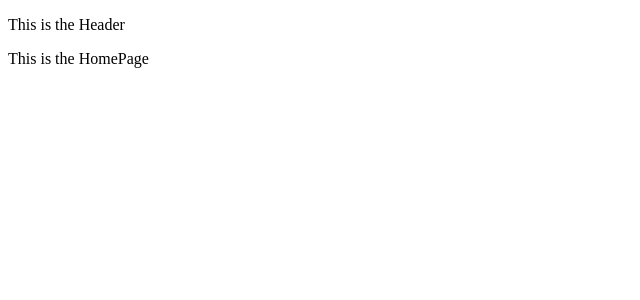
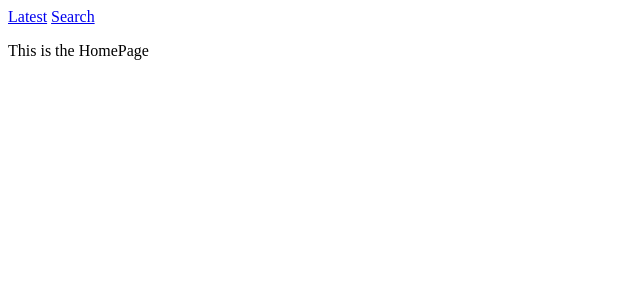
Before and after one commit to noelledusahel/se-code--challenge-solution, a React (Create React App) app: page / in a window 1280 px wide. Shown: the top 300 px of the page, without its empty margins (0-640 px from the left). Built offline with nearby package versions, Linux system fonts and the light colour scheme.

Commit message:
fetch image URL

```diff
--- a/src/App.js
+++ b/src/App.js
@@ -1,11 +1,13 @@
 import React from 'react';
+import AppRouter from './routers/AppRouter'
 
-function App() {
-  return (
-    <div>
-      <p>Hello World!</p>
-    </div>
-  );
+export default class App extends React.Component {
+
+  render()  {
+    return (
+      <AppRouter/>
+    )
+  }
 }
 
-export default App;
+// export default App;
--- a/src/components/Header.js
+++ b/src/components/Header.js
@@ -1,8 +1,11 @@
 import React from 'react';
+import { NavLink } from 'react-router-dom';
 
-const Header = () => (
-  <p>This is the Header</p>
+const Header = (props) => (
+  <header>
+    <NavLink to="/" activeClassName="is-active" exact={true} onClick={props.fetchLatest}>Latest</NavLink>&nbsp;
+    <NavLink to="/search" activeClassName="is-active">Search</NavLink>&nbsp;
+  </header>
 )
 
-
 export default Header;
--- a/src/components/HomePage.js
+++ b/src/components/HomePage.js
@@ -4,5 +4,4 @@ const HomePage = () => (
   <p>This is the HomePage</p>
 )
 
-
 export default HomePage;
--- a/src/index.js
+++ b/src/index.js
@@ -1,6 +1,5 @@
 import React from 'react';
 import ReactDOM from 'react-dom';
 import App from './App';
-import AppRouter from './routers/AppRouter'
 
-ReactDOM.render(<AppRouter />, document.getElementById('root'));
+ReactDOM.render(<App />, document.getElementById('root'));
--- a/src/routers/AppRouter.js
+++ b/src/routers/AppRouter.js
@@ -1,15 +1,34 @@
 import React from 'react';
 import { BrowserRouter, Route, Switch } from 'react-router-dom';
 
+import Header from '../components/Header';
 import HomePage from '../components/HomePage';
 import SearchPage from '../components/SearchPage';
 import NotFoundPage from '../components/NotFoundPage';
-import Header from '../components/Header';
 
-const AppRouter = () => (
+export default class AppRouter extends React.Component {
+
+  state = {
+    imageUrl: undefined
+  }
+
+  fetchLatest = () => {
+    fetch('https://xkcd.now.sh/?comic=latest')
+      .then(response => response.json())
+      .then((image) => {
+        this.setState(() => ({
+          imageUrl: image.img
+        }))
+      })
+  };
+
+  render() {
+    return (
       <BrowserRouter>
         <div>
-      <Header></Header>
+          <Header
+           fetchLatest={this.fetchLatest}
+          ></Header>
           <Switch>
             <Route path="/" component={HomePage} exact={true}/>
             <Route path="/search" component={SearchPage}/>
@@ -18,5 +37,5 @@ const AppRouter = () => (
         </div>
       </BrowserRouter>
     )
-
-export default AppRouter;
+  }
+}
```
Lines whose indentation alone changed are shown as unchanged.
